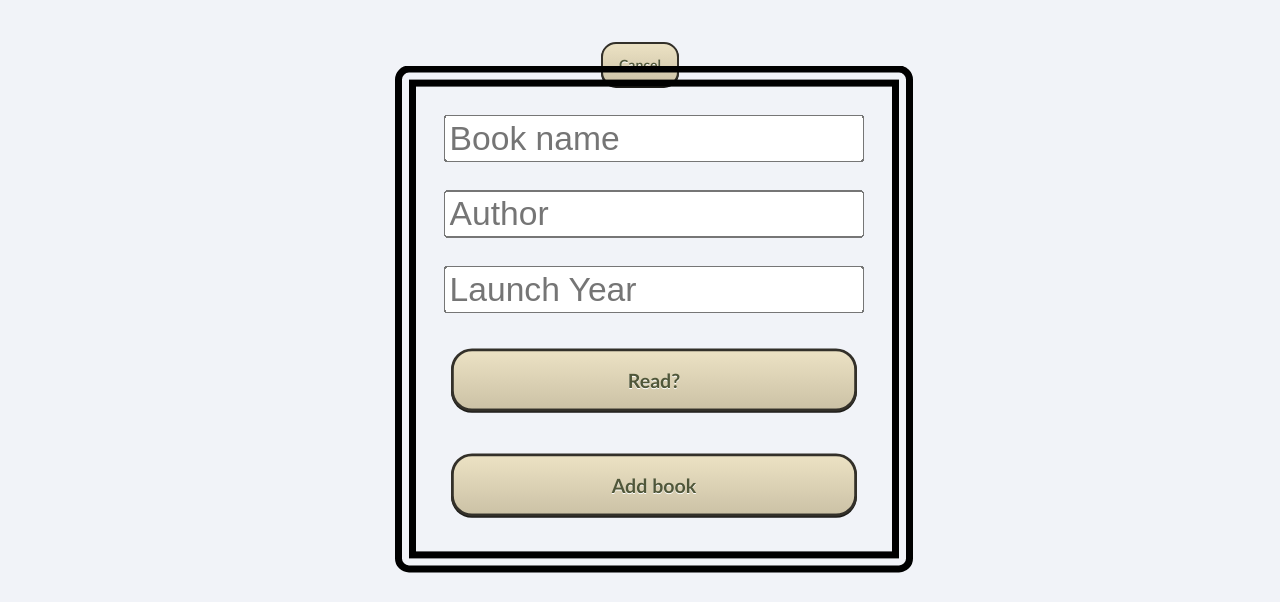
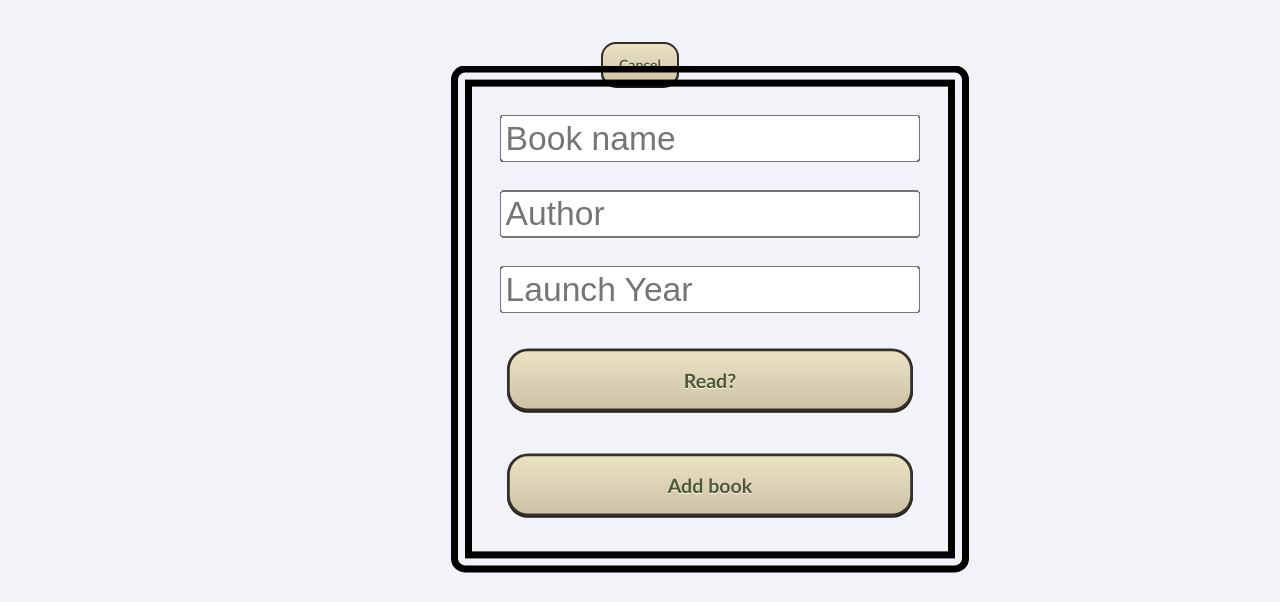
Before and after one commit to MarcosRidley/myPersonalLibrary, a plain HTML site: page index.html in a window 1280 px wide. Both pictures are taken after a click on the button "Add new book". Shown: the part 155-757 px from the top of the page. Drawn offline with Linux system fonts and the light colour scheme.

Commit message:
realigned newBookTab

```diff
--- a/styles.css
+++ b/styles.css
@@ -75,7 +75,7 @@ header {
   text-align: center; */
   position: fixed;
   top: 36.65%;
-  left: 36.65%;
+  left: 41%;
   z-index: 1000;
   transform: scale(1.4);
 }
```
